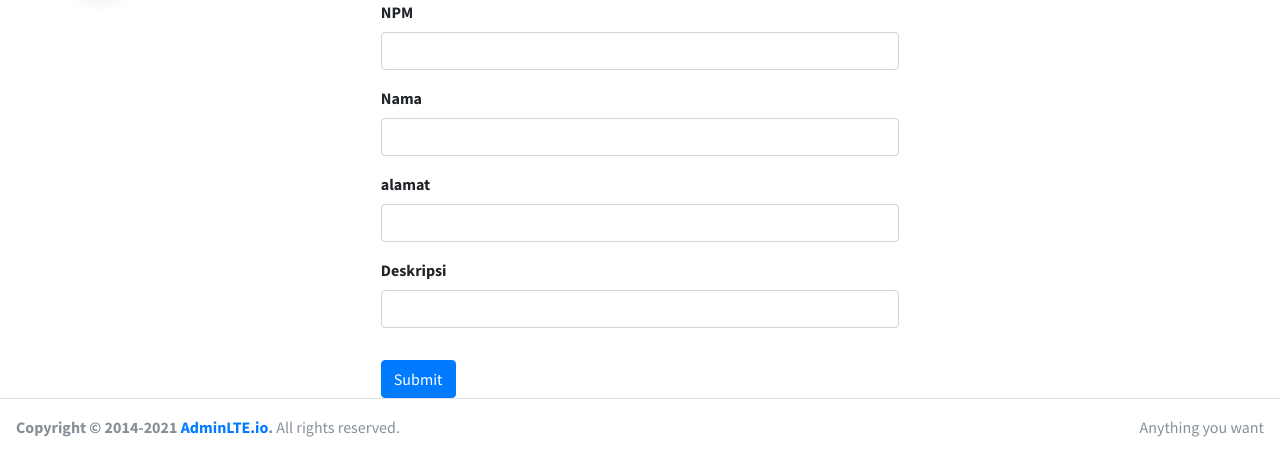
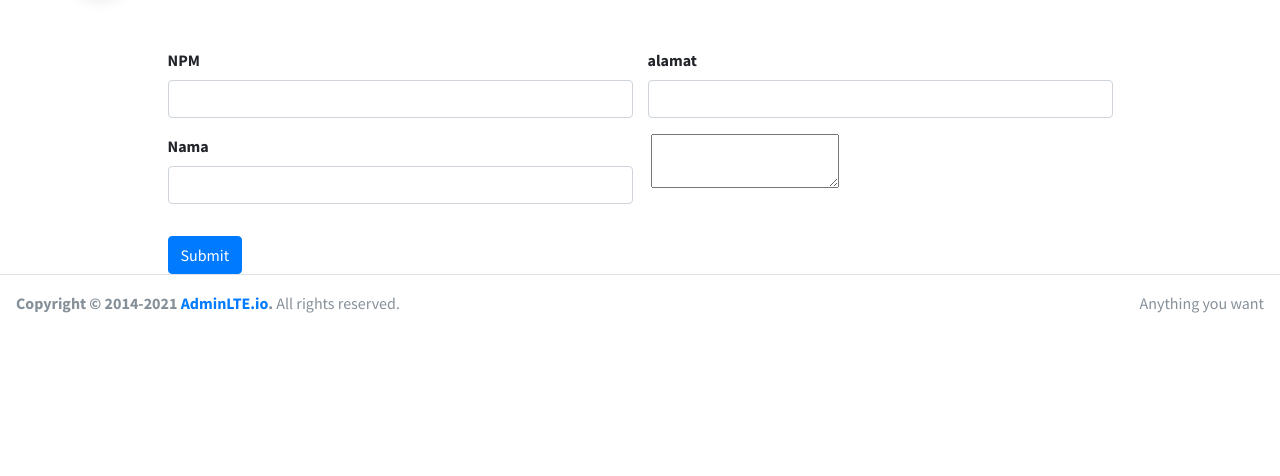
Before and after one commit to rian0502/prak-web-ci4-2017051033, a CodeIgniter 4 app: template app/Views/mahasiswa/create.php in a window 1280 px wide. Shown: the part 57-533 px from the top of the page. Run offline with PHP 8.4 and a stand-in for CodeIgniter, Linux system fonts and the light colour scheme; the template is opened without the code that fills it, so the values that code supplies are empty; some libraries are stand-ins or nearby versions.

Commit message:
lengkapin ajah sih

```diff
--- a/app/Views/mahasiswa/create.php
+++ b/app/Views/mahasiswa/create.php
@@ -2,6 +2,8 @@
 <?= $this->section('content') ?>
 
 <form action="/store" method="POST" enctype="multipart/form-data">
+    <div class="row">
+        <div class="col-6">
             <div class="form-group">
                 <label for="npm" class="form-label">NPM</label>
                 <input name="npm" type="text" class="form-control" id="npm" aria-describedby="emailHelp">
@@ -11,17 +13,22 @@
                 <input name="nama" type="text" class="form-control" id="nama" aria-describedby="emailHelp">
             </div>
 
+
+
+            <button type="submit" class="btn btn-primary mt-3">Submit</button>
+        </div>
+        <div class="col-6">
             <div class="form-group">
                 <label for="alamat" class="form-label">alamat</label>
-        <input  name="alamat" type="text" class="form-control" id="alamat" aria-describedby="emailHelp">
+                <input name="alamat" type="text" class="form-control" id="alamat" aria-describedby="emailHelp">
+            </div>
+            <div class="form-group">
+                <label for="deskripsi"></label>
+                <textarea id="deskripsi" name="deskripsi"></textarea>
             </div>
 
-    <div class="form-group">
-        <label for="deskripsi" class="form-label">Deskripsi</label>
-        <input  name="deskripsi" type="text" class="form-control" id="deskripsi" aria-describedby="emailHelp">
         </div>
-
-    <button type="submit" class="btn btn-primary mt-3">Submit</button>
+    </div>
 </form>
 
 
--- a/app/Views/templates/template.php
+++ b/app/Views/templates/template.php
@@ -1,24 +1,16 @@
 <!DOCTYPE html>
-<!--
-This is a starter template page. Use this page to start your new project from
-scratch. This page gets rid of all links and provides the needed markup only.
--->
 <html lang="en">
 
 <head>
   <meta charset="utf-8">
   <meta name="viewport" content="width=device-width, initial-scale=1">
-  <title>AdminLTE 3 | Top Navigation</title>
+  <title>Website</title>
 
-  <!-- Google Font: Source Sans Pro -->
   <link rel="stylesheet" href="/assets/adminlte/plugins/summernote/summernote-bs4.min.css">
-
+  <link rel="stylesheet" href="https://cdn.jsdelivr.net/npm/bootstrap-icons@1.3.0/font/bootstrap-icons.css">
   <link href="https://cdn.jsdelivr.net/npm/bootstrap@5.2.1/dist/css/bootstrap.min.css" rel="stylesheet" integrity="sha384-iYQeCzEYFbKjA/T2uDLTpkwGzCiq6soy8tYaI1GyVh/UjpbCx/TYkiZhlZB6+fzT" crossorigin="anonymous">
-
   <link rel="stylesheet" href="https://fonts.googleapis.com/css?family=Source+Sans+Pro:300,400,400i,700&display=fallback">
-  <!-- Font Awesome Icons -->
   <link rel="stylesheet" href="/assets/adminlte/plugins/fontawesome-free/css/all.min.css">
-  <!-- Theme style -->
   <link rel="stylesheet" href="/assets/adminlte/dist/css/adminlte.min.css">
 </head>
 
@@ -28,7 +20,7 @@ scratch. This page gets rid of all links and provides the needed markup only.
     <!-- Navbar -->
     <nav class="main-header navbar navbar-expand-md navbar-light navbar-white">
       <div class="container">
-        <a href="/assets/adminlte/index3.html" class="navbar-brand">
+        <a href="<?= base_url(); ?>" class="navbar-brand">
           <img src="/assets/adminlte/dist/img/AdminLTELogo.png" alt="AdminLTE Logo" class="brand-image img-circle elevation-3" style="opacity: .8">
           <span class="brand-text font-weight-light">AdminLTE 3</span>
         </a>
@@ -48,7 +40,7 @@ scratch. This page gets rid of all links and provides the needed markup only.
             </li>
 
             <li class="nav-item">
-              <a href="<?= base_url() ?>/mahasiswa" class="nav-link <?= ($title == "Home") ? 'active' : ''  ?>">Mahasiswa</a>
+              <a href="<?= base_url() ?>/mahasiswa" class="nav-link <?= ($title == "Mahasiswa") ? 'active' : ''  ?>">Mahasiswa</a>
             </li>
           </ul>
         </div>
@@ -57,12 +49,8 @@ scratch. This page gets rid of all links and provides the needed markup only.
     </nav>
     <!-- /.navbar -->
 
-    <div class="container-fluid">
-      <div class="row d-flex justify-content-center">
-        <div class="col-md-5">
-          <?= $this->renderSection('content') ?>
-        </div>
-      </div>
+    <div class="container-fluid mt-5 w-75">
+      <?= $this->renderSection('content') ?>
     </div>
 
     <!-- Main Footer -->
```
Also changed, not shown: app/Controllers/MahasiswaController.php (+10 -3 lines), app/Views/mahasiswa/edit.php (+14 -2 lines), app/Views/mahasiswa/list.php (+10 -6 lines). Lines whose indentation alone changed are shown as unchanged.
